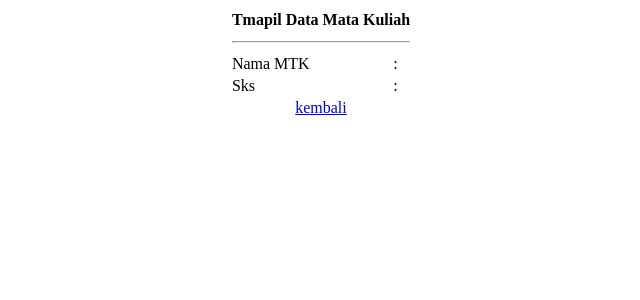
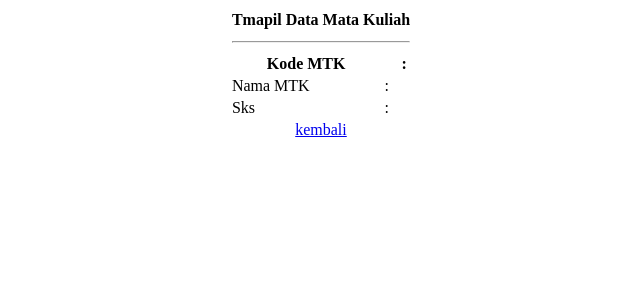
Before and after one commit to Chiro10z/WP2-Abdul_Adziq_Fikhan, a CodeIgniter app: page /pustaka-booking/matakuliah/cetak in a window 1280 px wide. Shown: the top 300 px of the page, without its empty margins (317-957 px from the left). Run offline with CodeIgniter, Linux system fonts and the light colour scheme.

Commit message:
Matakuliah

```diff
--- a/application/views/view-data-matakuliah.php
+++ b/application/views/view-data-matakuliah.php
@@ -11,6 +11,13 @@
             <tr>
                 <td colspan="3">
                     <hr>
+                </td>
+            </tr>
+            <tr>
+                <th>Kode MTK<th>
+                <th>:</th>
+                <td>
+                    <?= $kode; ?>
                 </td>
             </tr>
             <tr>
--- a/application/views/view-form-matakuliah.php
+++ b/application/views/view-form-matakuliah.php
@@ -6,7 +6,7 @@
 
 <body>
     <center>
-        <from action="<?= base_url('matakuliah/cetak'); ?>"method="post">
+        <form action="<?= base_url('matakuliah/cetak'); ?>"method="post">
 
            <table>
                 <tr>
@@ -29,7 +29,7 @@
                     <th>Nama MTK</th>
                     <td>:</td>
                     <td>
-                    <input type="text" name="nama" id="nam">
+                        <input type="text" name="nama" id="nama">
                     </td>
                 </tr>
                 <tr>
@@ -52,7 +52,6 @@
           </table>
         </form>
     </center>
-
 </body>
 
 </html>
```
Lines whose indentation alone changed are shown as unchanged.
